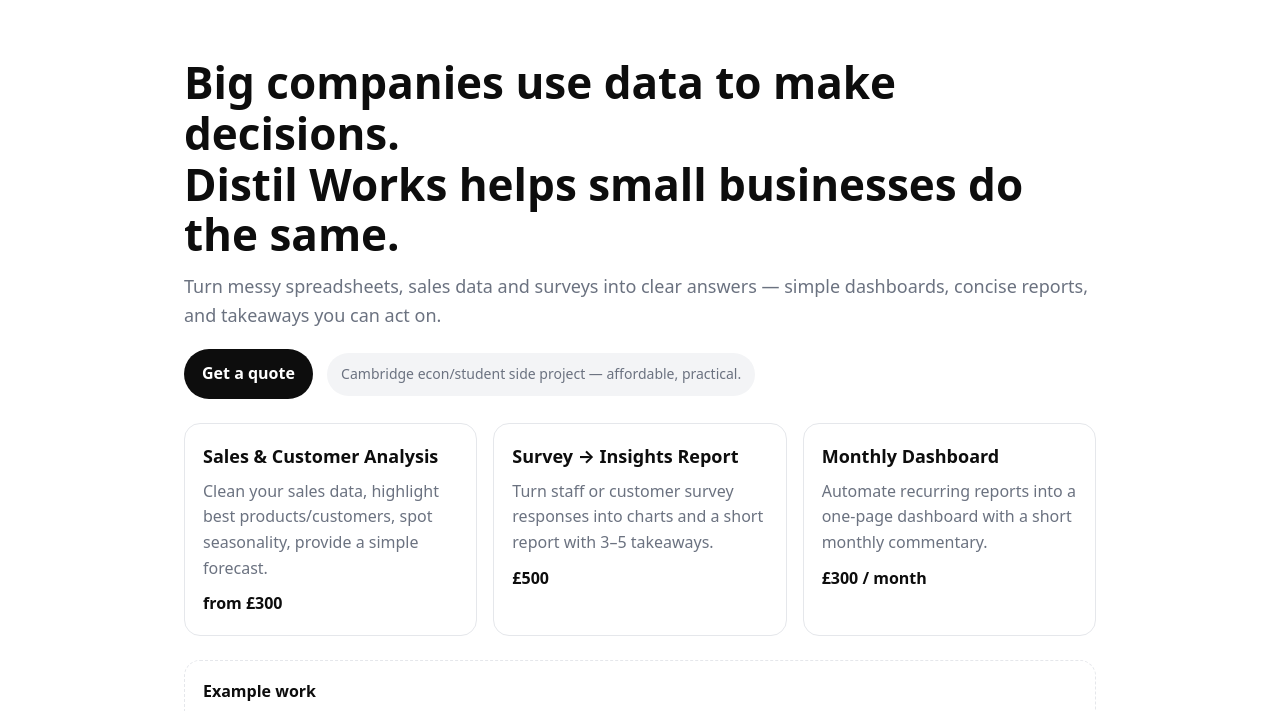
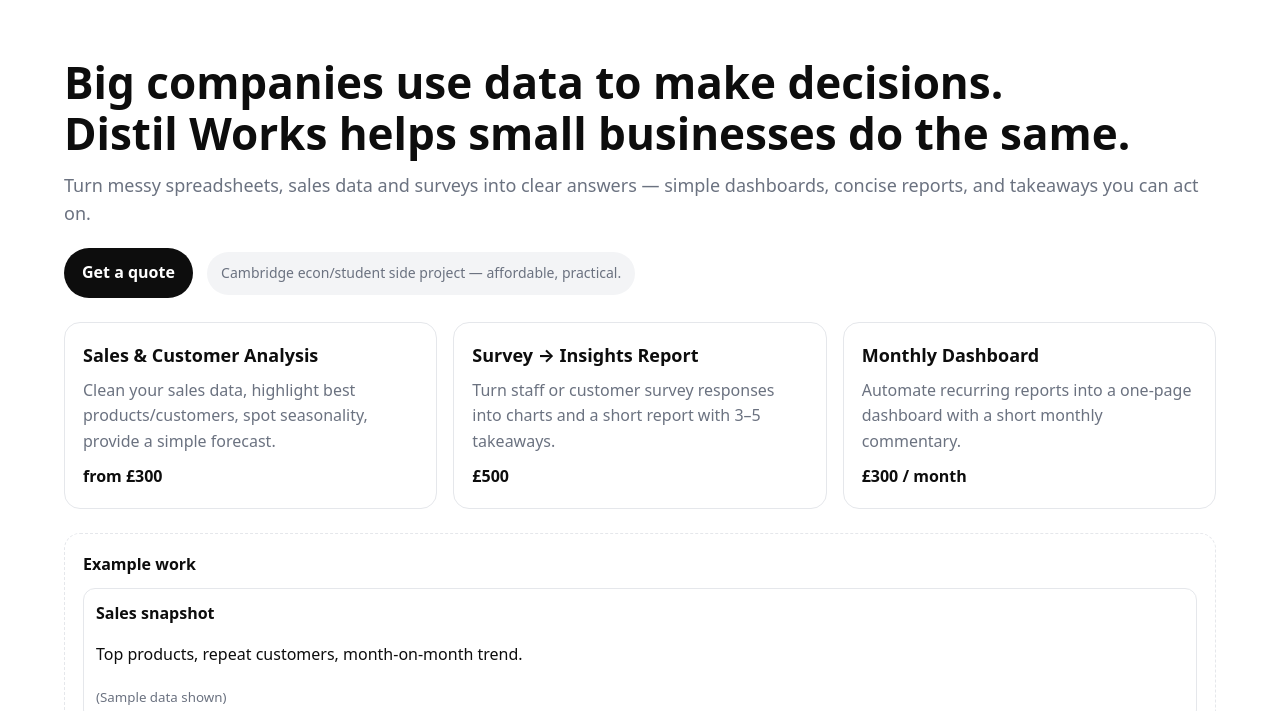
Before and after one commit to distilworks/distilworks.github.io, a plain HTML site: page index.html in a window 1280 px wide. Shown: the part 175-886 px from the top of the page. Drawn offline with Linux system fonts and the light colour scheme.

Commit message:
Widen container

```diff
--- a/index.html
+++ b/index.html
@@ -23,7 +23,7 @@
     * { box-sizing: border-box; }
     body { margin: 0; font-family: ui-sans-serif, system-ui, -apple-system, Segoe UI, Roboto, Inter, "Helvetica Neue", Arial, "Noto Sans", "Apple Color Emoji", "Segoe UI Emoji"; color: var(--fg); background: var(--bg); line-height: 1.6; }
     a { color: var(--fg); text-decoration: none; }
-    .container { max-width: 960px; margin: 0 auto; padding: 24px; }
+    .container { max-width: 1200px; margin: 0 auto; padding: 24px; }
     header { padding: 48px 0 24px; }
     .brand { display: flex; align-items: center; gap: 12px; font-weight: 700; letter-spacing: 0.2px; }
     .logo {
```
